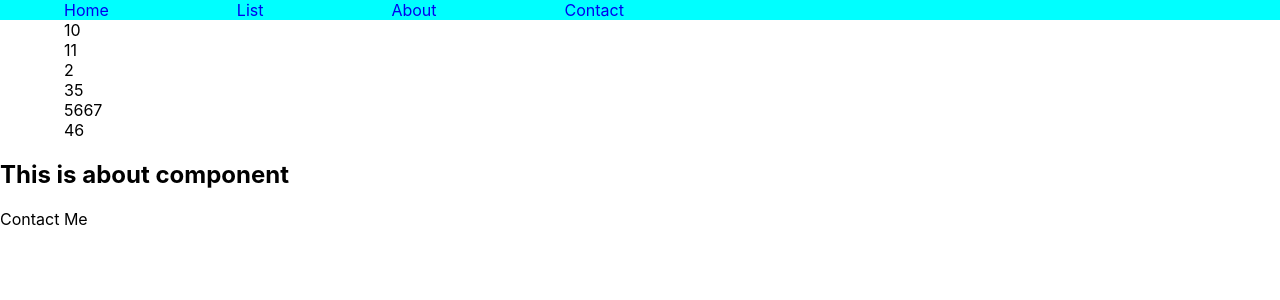
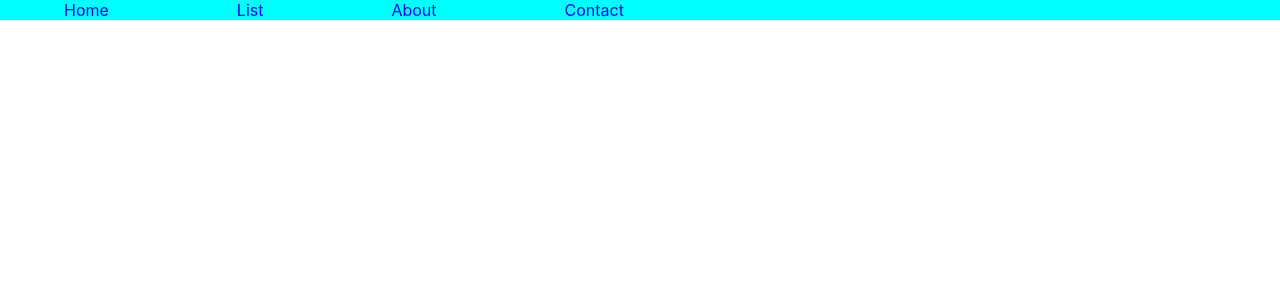
Before and after one commit to singharpan/login, a React (Create React App) app: page / in a window 1280 px wide. Shown: the top 300 px of the page. Built offline with nearby package versions, Linux system fonts and the light colour scheme.

Commit message:
route added

```diff
--- a/src/App.js
+++ b/src/App.js
@@ -5,14 +5,18 @@ import List from "./listcomponent";
 import NavBar from "./navbar";
 import About from "./about";
 import Contact from "./contact";
+import { BrowserRouter, Route } from "react-router-dom";
 
 function App() {
   return (
     <div>
       <NavBar />
-      <List />
-      <About />
-      <Contact />
+
+      <BrowserRouter>
+        <Route path="/list" component={List} />
+        <Route path="/about" component={About} />
+        <Route path="/contact" component={Contact} />
+      </BrowserRouter>
     </div>
   );
 }
```
